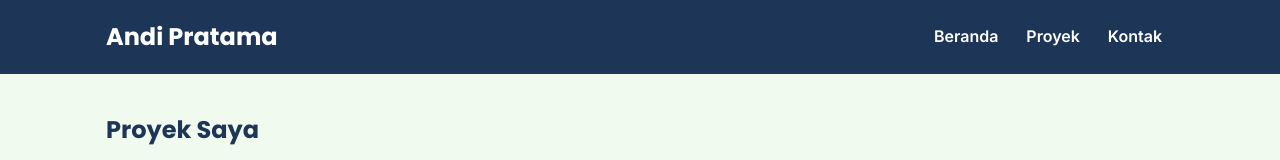
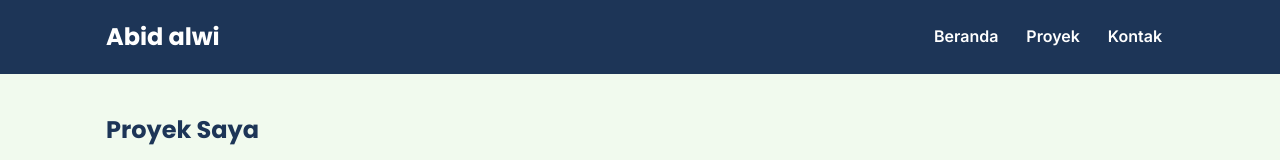
Before and after one commit to abidalwi002-svg/portofolio-abid, a plain HTML site: page proyek.html in a window 1280 px wide. Shown: the top 160 px of the page. Drawn offline with Linux system fonts and the light colour scheme.

Commit message:
first portofolio

```diff
--- a/proyek.html
+++ b/proyek.html
@@ -12,7 +12,7 @@
 <body>
   <header>
     <div class="container navbar">
-      <h1>Andi Pratama</h1>
+      <h1>Abid alwi</h1>
       <nav class="menu-laptop">
         <ul>
           <li><a href="index.html">Beranda</a></li>
```
Also changed, not shown: 2 other files.
